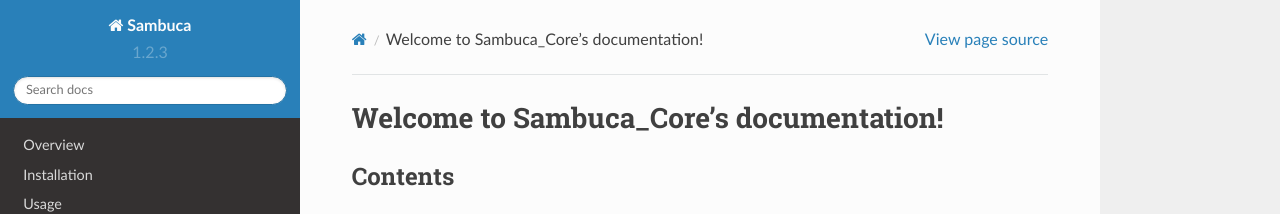
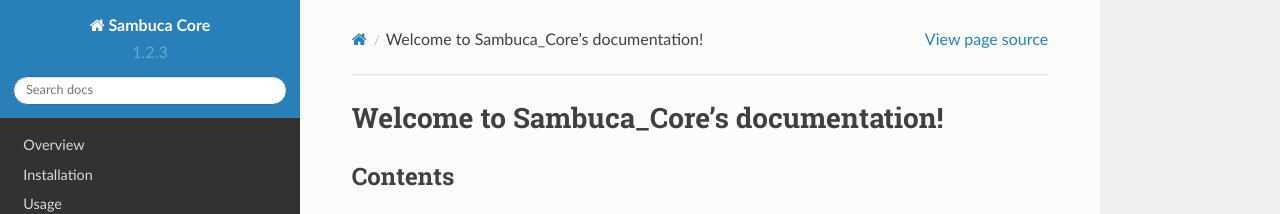
Before and after one commit to obarrilero/sambuca_core, a Sphinx documentation site: the page built from docs/index.rst, in a window 1280 px wide. Shown: the top 214 px of the page. Built offline with Sphinx 7.4.7 and the Read the Docs theme 2.0.0, drawn with Linux system fonts in a browser that asks for light colours.

Commit message:
updated documentation project name

```diff
--- a/docs/conf.py
+++ b/docs/conf.py
@@ -27,7 +27,7 @@ if os.getenv('SPELLCHECK'):
 
 source_suffix = '.rst'
 master_doc = 'index'
-project = u'Sambuca'
+project = u'Sambuca Core'
 copyright = u'2014-15, CSIRO'
 version = release = '1.2.3'
 pygments_style = 'perldoc'
```
